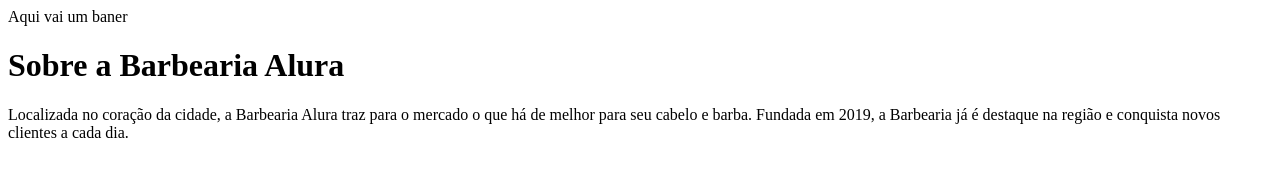
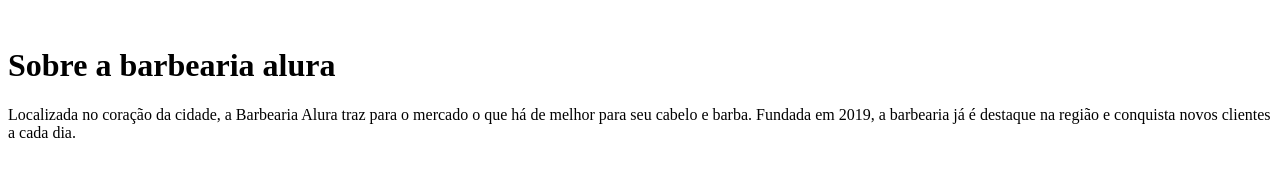
Before and after one commit to rsilvaa0/BarbeariaAlura, a plain HTML site: page index.html in a window 1280 px wide. Drawn offline with Linux system fonts and the light colour scheme.

Commit message:
Add files via upload

```diff
--- a/index.html
+++ b/index.html
@@ -4,12 +4,13 @@
     <meta charset="UTF-8">
     <meta http-equiv="X-UA-Compatible" content="IE=edge">
     <meta name="viewport" content="width=device-width, initial-scale=1.0">
+    <link rel="stylesheet" href="style.css">
     <title>Barbearia Alura</title>
 </head>
 <body>
-    <header>Aqui vai um baner</header>
- <h1>Sobre a Barbearia Alura</h1>
- <p>Localizada no coração da cidade, a Barbearia Alura traz para o mercado o que há de melhor para seu cabelo e barba. Fundada em 2019, a Barbearia já é destaque na região e conquista novos clientes a cada dia.</p>
+<header><img src="" alt="" srcset=""></header>
+ <h1>Sobre a barbearia alura</h1>
+ <p>Localizada no coração da cidade, a Barbearia Alura traz para o mercado o que há de melhor para seu cabelo e barba. Fundada em 2019, a barbearia já é destaque na região e conquista novos clientes a cada dia.</p>
  <p></p>
  <p></p>
 </body>
--- /dev/null
+++ b/style.css
@@ -0,0 +1,9 @@
+.teste{
+
+
+background-color: deepskyblue;
+
+
+
+
+}
```
